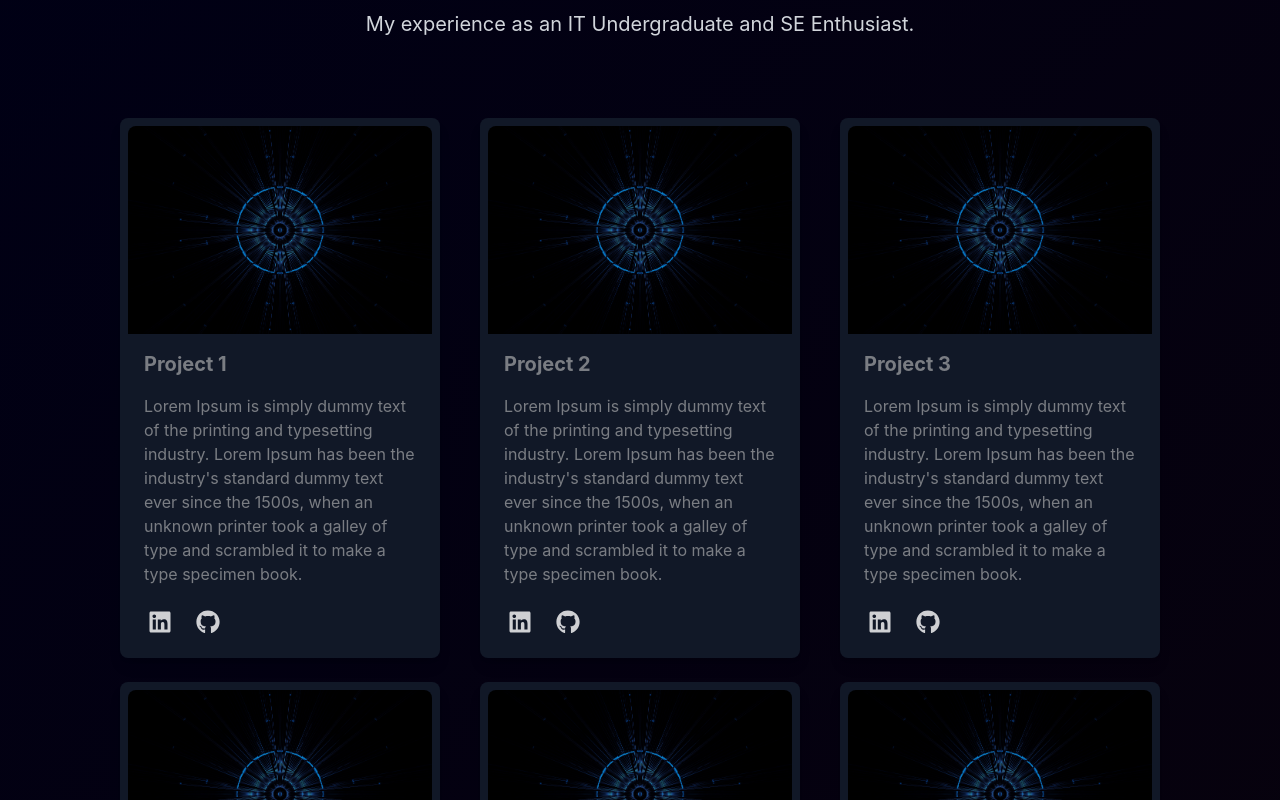
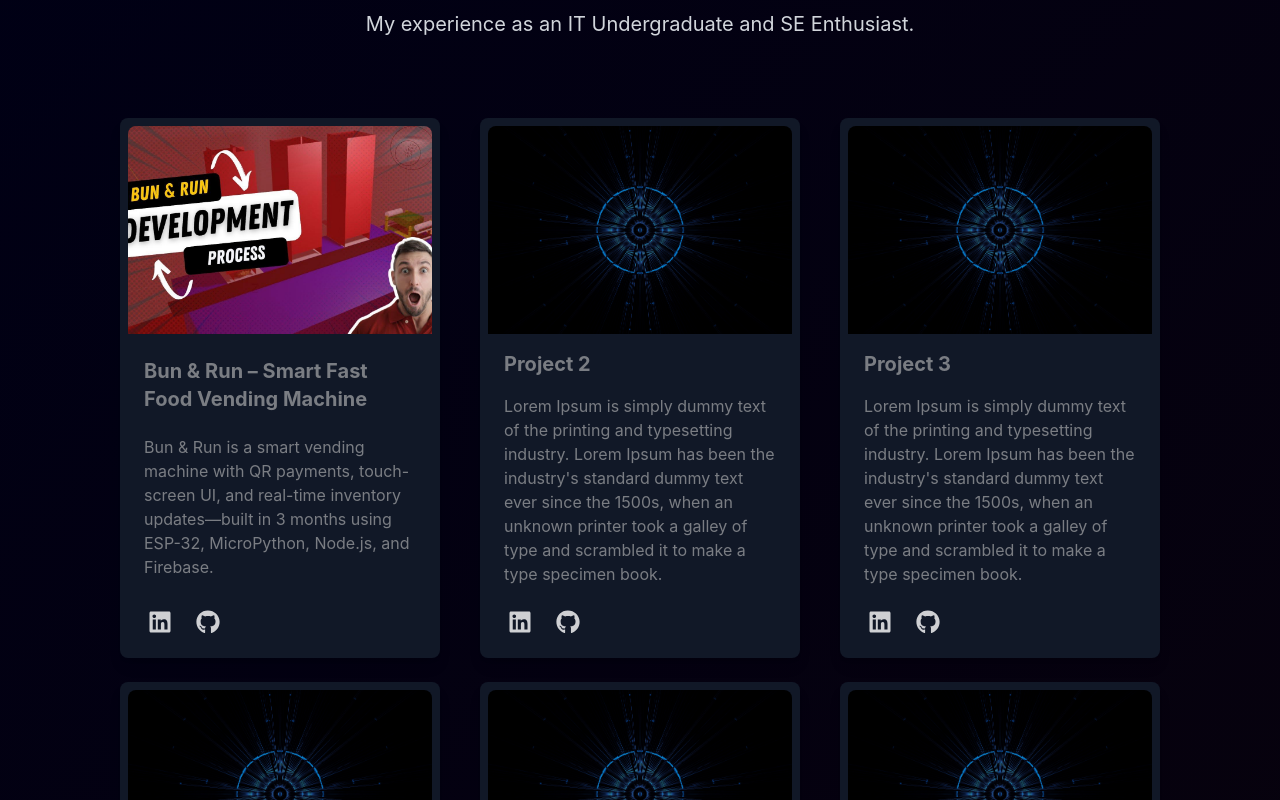
Before and after one commit to lahiruimesh/My-Portfolio-V2, a React (Create React App) app: page / in a window 1280 px wide. Shown: the part 1840-2640 px from the top of the page. Built offline with nearby package versions, Linux system fonts and the light colour scheme.

Commit message:
Add Work Section

```diff
--- a/src/App.js
+++ b/src/App.js
@@ -6,7 +6,7 @@ import Projects from './Components/Projects';
 import BeyondWorks from './Components/BeyondWorks';
 import Contact from './Components/Contact';
 import Footer from './Components/Footer';
-//import Chatbot from './Components/Chatbot';
+import Chatbot from './Components/Chatbot';
 import Education from './Components/Education';
 import GalaxyBackground from "./Components/GalaxyBackground";
 
@@ -15,7 +15,7 @@ function App() {
     <div>
       <Navbar />
       <GalaxyBackground />
-        {/* <Chatbot /> */}
+      <Chatbot />
       <Hero />
       <About />
       <Projects />
--- a/src/Components/BeyondWorks.js
+++ b/src/Components/BeyondWorks.js
@@ -1,15 +1,73 @@
 import react from 'react';
+import Image1 from '../Assets/pic.jpg';
+import Image2 from '../Assets/pic.jpg';
+import Image3 from '../Assets/pic.jpg';
+
+const projectCards = [
+  {
+    id: 1,
+    title: "Project 1",
+    description: "Lorem Ipsum is simply dummy text of the printing and typesetting industry. Lorem Ipsum has been the industry's standard dummy text ever since the 1500s, when an unknown printer took a galley of type and scrambled it to make a type specimen book.",
+    image: Image1,
+  },
+  {
+    id: 2,
+    title: "Project 2",
+    description: "Lorem Ipsum is simply dummy text of the printing and typesetting industry. Lorem Ipsum has been the industry's standard dummy text ever since the 1500s, when an unknown printer took a galley of type and scrambled it to make a type specimen book.",
+    image: Image2,
+  },
+  {
+    id: 3,
+    title: "Project 3",
+    description: "Lorem Ipsum is simply dummy text of the printing and typesetting industry. Lorem Ipsum has been the industry's standard dummy text ever since the 1500s, when an unknown printer took a galley of type and scrambled it to make a type specimen book.",
+    image: Image3,
+  }
+]
 
 const BeyondWorks = () => {
     return(
 
             <section id="beyond" className="p-8 bg-black text-white min-h-screen" style={{
-              backgroundImage: 'linear-gradient(to bottom right, #000015,rgb(8, 2, 12))',
+              backgroundImage: 'linear-gradient(to top left,rgb(13, 0, 22),rgb(24, 1, 39),rgb(15, 2, 27),rgb(35, 0, 59))',
               backgroundColor: '#000015' // fallback color
             }}>
+
               <h2 className="text-3xl font-bold text-center">Beyond Works</h2>
               <p className="text-center mt-4">Any additional work experience or achievements.</p>
-            </section>
+
+              <div className="m-20 grid grid-cols-1 md:grid-cols-3 justify-items-center gap-6">
+          {projectCards.map((card) => (
+          <div
+            key={card.id}
+            className="flex flex-col justify-between p-2  border border-purple-400/70 rounded-lg bg-gray-900 w-80 transition-all shadow-lg hover:shadow-xl hover:shadow-purple-500/20 transition-all duration-300 transform hover:-translate-y-1 duration-300 hover:scale-105"
+            viewport={{ once: true, amount: 0.5 }}
+          >
+            <img
+              src={card.image}
+              alt={card.title}
+              className="h-52 w-full rounded-t-lg object-cover"
+              whileHover={{ scale: 0.96 }}
+              transition={{ duration: 0.4 }}
+            />
+            <h3
+              className="p-4 text-xl font-bold text-[#C0C0C0] opacity-60"
+              whileHover={{ opacity: 1 }}
+              transition={{ duration: 0.3 }}
+            >
+              {card.title}
+            </h3>
+            <p
+              className="px-4 pb-2 text-[#C0C0C0] opacity-60"
+              whileHover={{ opacity: 1 }}
+              transition={{ duration: 0.3 }}
+            >
+              {card.description}
+            </p>
+          </div>
+        ))}
+      </div>
+
+    </section>
 
     );
 };
--- a/src/Components/Chatbot.css
+++ b/src/Components/Chatbot.css
@@ -1,3 +1,5 @@
+/*
+
 /* Chatbot Wrapper */
 .chatbot-wrapper {
     position: relative;
--- a/src/Components/Chatbot.jsx
+++ b/src/Components/Chatbot.jsx
@@ -58,9 +58,9 @@ const Chatbot = () => {
       </button>
 
       {isOpen && (
-        <div className="fixed bottom-28 right-5 w-80 bg-black/00 border-2 border-blue-600/20 rounded-xl shadow-xl flex flex-col animate-fadeIn">
+  <div className="fixed bottom-24 sm:bottom-28 right-4 w-[90vw] sm:w-80 bg-gradient-to-br from-purple-900 to-black shadow-purple-600/20 border-2 border-blue-600/20 rounded-xl shadow-xl flex flex-col animate-fadeIn max-h-[75vh] sm:max-h-[60vh]">
     <div
-            className="max-h-72 overflow-y-auto p-6 flex flex-col space-y-2 scroll-smooth"
+      className="flex-1 overflow-y-auto p-4 sm:p-6 flex flex-col space-y-2 scroll-smooth"
       ref={chatboxRef}
     >
       {messages.map((msg, index) => (
@@ -77,13 +77,13 @@ const Chatbot = () => {
       ))}
     </div>
 
-          <div className="flex p-3 border-t border-white/20">
+    <div className="flex p-3 border-t border-white/20 bg-black/40">
       <input
         type="text"
         value={input}
         onChange={(e) => setInput(e.target.value)}
         placeholder="Type a message..."
-              className="flex-1 p-2 bg-black text-white border border-blue-600/60 rounded-lg outline-none font-mono text-sm placeholder:text-gray-400"
+        className="flex-1 p-2 bg-black opacity-70 text-white border border-blue-600/60 rounded-lg outline-none font-mono text-sm placeholder:text-gray-400"
       />
       <button
         onClick={handleSendMessage}
--- a/src/Components/Education.js
+++ b/src/Components/Education.js
@@ -10,7 +10,8 @@ const Education = () => {
       duration: "2022 - 2027",
       description: "Pursuing a degree in Information Technology, specializing in software development and innovative technologies.",
       achievements: [
-
+        "",
+        ""
       ],
       color: "blue"
     },
--- a/src/Components/Projects.js
+++ b/src/Components/Projects.js
@@ -1,16 +1,15 @@
 import React from "react";
-import { motion } from "framer-motion";
 import { FaLinkedin, FaGithub } from "react-icons/fa";
-import myImage1 from "../Assets/pic4.jpg";
+import BNR from "../Assets/BNR.jpg";
 import myImage2 from "../Assets/pic2.jpg";
 
 // Project data
 const projectCards = [
   {
     id: 1,
-    title: "Project 1",
-    description: "Lorem Ipsum is simply dummy text of the printing and typesetting industry. Lorem Ipsum has been the industry's standard dummy text ever since the 1500s, when an unknown printer took a galley of type and scrambled it to make a type specimen book.",
-    image: myImage2,
+    title: "Bun & Run – Smart Fast Food Vending Machine",
+    description: "Bun & Run is a smart vending machine with QR payments, touch-screen UI, and real-time inventory updates—built in 3 months using ESP-32, MicroPython, Node.js, and Firebase.",
+    image: BNR,
   },
   {
     id: 2,
@@ -44,22 +43,6 @@ const projectCards = [
   },
 ];
 
-// Animation config
-const cardVariants = {
-  offscreen: {
-    opacity: 0,
-    y: 50,
-  },
-  onscreen: {
-    opacity: 1,
-    y: 0,
-    transition: {
-      type: "spring",
-      bounce: 0.2,
-      duration: 0.8,
-    },
-  },
-};
 
 const Projects = () => {
   return (
@@ -78,35 +61,32 @@ const Projects = () => {
 
       <div className="m-20 grid grid-cols-1 md:grid-cols-3 justify-items-center gap-6">
         {projectCards.map((card) => (
-          <motion.div
+          <div
             key={card.id}
-            className="flex flex-col justify-between p-2 shadow-lg rounded-lg bg-gray-900 w-80 transition-all duration-300 hover:scale-105"
-            variants={cardVariants}
-            initial="offscreen"
-            whileInView="onscreen"
+            className="flex flex-col justify-between p-2 shadow-lg rounded-lg bg-gray-900 w-80 transition-all duration-300 hover:scale-105 hover:shadow-blue-500/30"
             viewport={{ once: true, amount: 0.5 }}
           >
-            <motion.img
+            <img
               src={card.image}
               alt={card.title}
               className="h-52 w-full rounded-t-lg object-cover"
               whileHover={{ scale: 0.96 }}
               transition={{ duration: 0.4 }}
             />
-            <motion.h3
+            <h3
               className="p-4 text-xl font-bold text-[#C0C0C0] opacity-60"
               whileHover={{ opacity: 1 }}
               transition={{ duration: 0.3 }}
             >
               {card.title}
-            </motion.h3>
-            <motion.p
+            </h3>
+            <p
               className="px-4 pb-2 text-[#C0C0C0] opacity-60"
               whileHover={{ opacity: 1 }}
               transition={{ duration: 0.3 }}
             >
               {card.description}
-            </motion.p>
+            </p>
 
             {/* Social media icons */}
             <div className="flex justify-left ml-5 opacity-80 gap-6 mt-4 mb-4">
@@ -127,7 +107,7 @@ const Projects = () => {
                 <FaGithub size={24} />
               </a>
             </div>
-          </motion.div>
+          </div>
         ))}
       </div>
     </section>
```
Also changed, not shown: src/Assets/BNR.jpg (added). Lines whose indentation alone changed are shown as unchanged.
